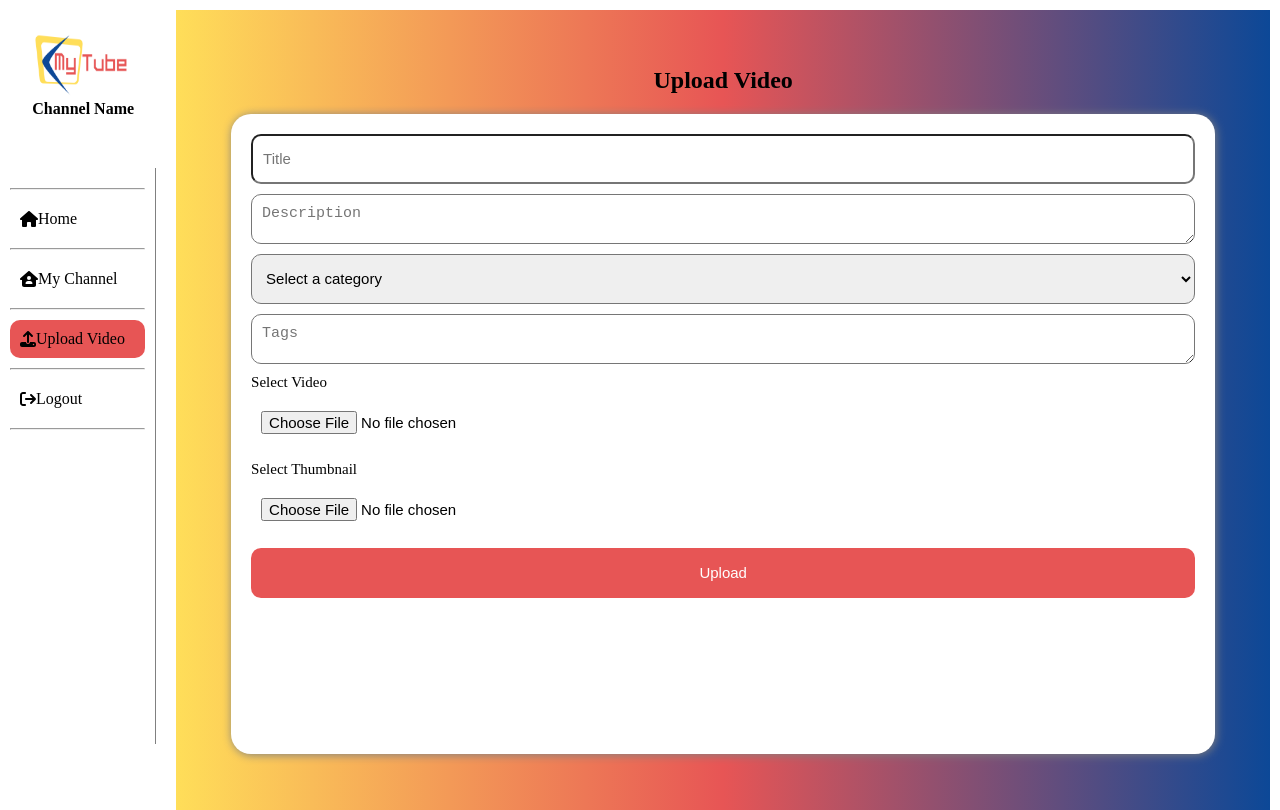
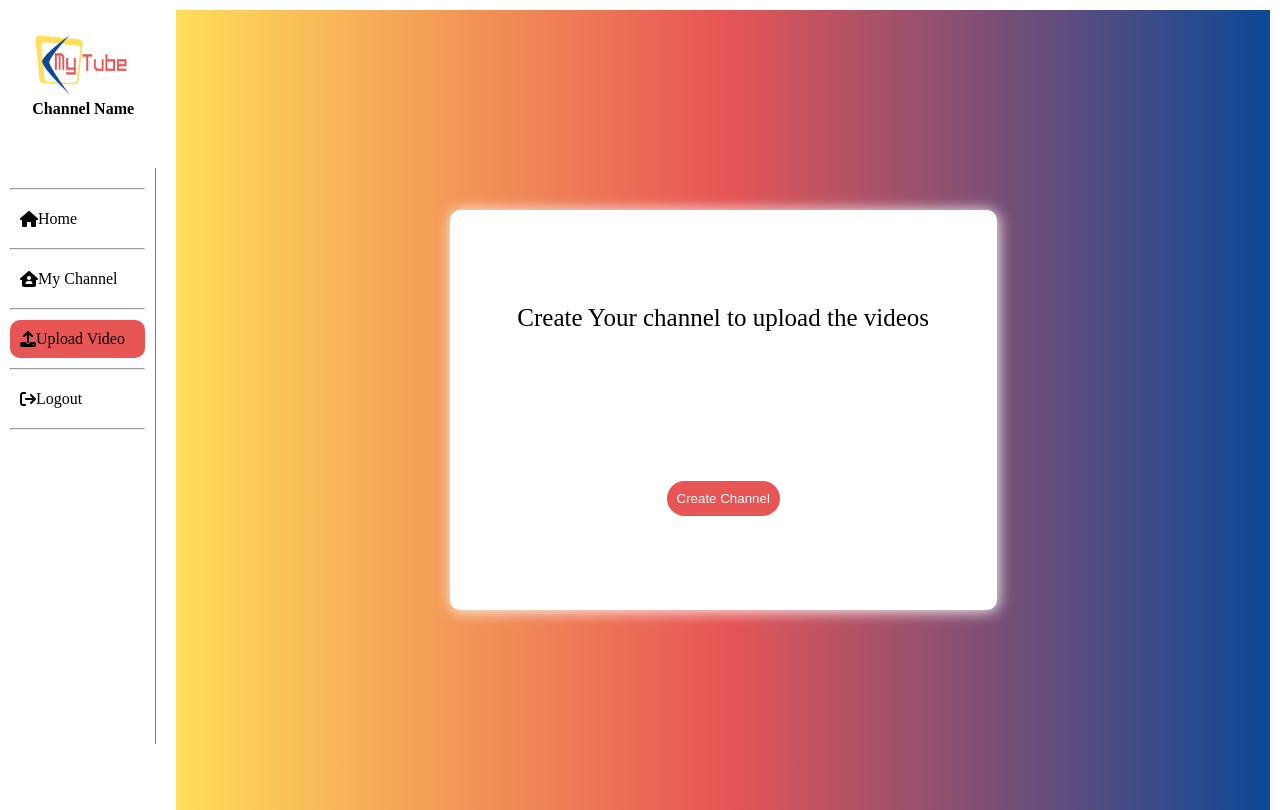
Before and after one commit to kunaal-v/MyTube, a React (Vite) app in the folder FrontEnd/: page /profile/uploadvideo in a window 1280 px wide. Built offline with nearby package versions, Linux system fonts and the light colour scheme; no server answers.

Commit message:
update upload video component

```diff
--- a/FrontEnd/src/App.css
+++ b/FrontEnd/src/App.css
@@ -555,3 +555,20 @@ li{list-style: none;}
   border-radius: 50%;
   border: 1px solid #e75555;
 }
+.UploadVideo_message_container{
+  width: 50%;
+  height: 50vh;
+  background-color: white;
+  border-radius: 10px;
+  box-shadow: 1px 1px 15px white;
+  padding: 20px;
+  display: flex;
+  flex-direction: column;
+  justify-content: space-around;
+
+}
+.UploadVideo_message{
+  display: flex;
+  justify-content: center;
+  font-size: 25px;
+}
--- a/FrontEnd/src/Components/MyVideos.jsx
+++ b/FrontEnd/src/Components/MyVideos.jsx
@@ -5,6 +5,25 @@ function MyVideos() {
 
     const [videos,setVideos]=useState([]);
     const [isLoading,setIsLoading]=useState(false)
+    const [isChannel,setIsChannel]=useState(false);
+    const [isSignIn,setIsSignIn]=useState(false)
+    useEffect(()=>
+    {
+        const accessToken=localStorage.getItem("accessToken");
+        axios.get("https://mytube-jjn3.onrender.com/user",{
+            headers: {
+                Authorization: `JWT ${accessToken}`,
+            }})
+        .then(res=>{
+            if(res.data.user)
+            {
+                setIsSignIn(true)
+            }
+            if(res.data.user?.channelName){
+                setIsChannel(true);
+            }
+        })
+    },[])
     useEffect(()=>{
         const accessToken=localStorage.getItem("accessToken");
         setIsLoading(true);
@@ -31,10 +50,15 @@ function MyVideos() {
     },[])
   return (
     <div className="MyVideos_Page">
-        <h1>{isLoading&&"Loading...."}</h1>
-       {videos.length!=0&&videos.map((video)=> {
+        {isChannel?<div>
+            <h1>{isLoading&&"Loading...."}</h1>
+            {videos.length!=0&&videos.map((video)=> {
         return <li key={video._id}><MyVideoPreview video={video}/></li>
        })}
+        </div>:
+       <div>
+        {isSignIn?"You don't have channel yet, please create your channel":"Please signIn to see your videos"}
+        </div>}
     </div>
   )
 }
--- a/FrontEnd/src/Components/UploadVideo.jsx
+++ b/FrontEnd/src/Components/UploadVideo.jsx
@@ -1,5 +1,6 @@
 import axios from "axios";
-import { useState } from "react"
+import { useState,useEffect } from "react"
+import { Link } from "react-router-dom";
 
 function UploadVideo() {
     const [title, setTitle] = useState("");
@@ -10,6 +11,21 @@ function UploadVideo() {
     const [thumbnail, setThumbnail] = useState(null);
     const [loading, setLoading] = useState(false);
     const [image, setImage] = useState("");
+
+    const [isChannel,setIsChannel]=useState(false);
+    useEffect(()=>
+    {
+        const accessToken=localStorage.getItem("accessToken");
+        axios.get("https://mytube-jjn3.onrender.com/user",{
+            headers: {
+                Authorization: `JWT ${accessToken}`,
+            }})
+        .then(res=>{
+            if(res.data.user?.channelName){
+                setIsChannel(true);
+            }
+        })
+    },[])
 
     function handleVideo(e) {
         const videoFile = e.target.files[0];
@@ -66,7 +82,7 @@ function UploadVideo() {
 
     return (
         <div className="UploadVideo_Page">
-            <h2>Upload Video</h2>
+            {isChannel?<div><h2>Upload Video</h2>
             <form onSubmit={handleUploadVideo} className="UploadVideo_form">
                 <input
                     type="text"
@@ -110,7 +126,16 @@ function UploadVideo() {
                 {image && <img src={image} alt="Thumbnail" className="ThumbnailPreview" />}
 
                 <button type="submit">{loading ? "Uploading..." : "Upload"}</button>
-            </form>
+            </form></div>
+            :
+            <div className="UploadVideo_message_container">
+                <div className="UploadVideo_message">
+                    Create Your channel to upload the videos
+                </div>
+                <div style={{display:"flex", justifyContent:"center"}} >
+                    <Link to="/CreateChannel"><button className="Subscribe_btn">Create Channel</button></Link>
+                </div>
+            </div>}
         </div>
     );
 }
--- a/FrontEnd/src/Components/VideoDetails.jsx
+++ b/FrontEnd/src/Components/VideoDetails.jsx
@@ -1,7 +1,7 @@
 import { useParams } from "react-router-dom";
 import { useState, useEffect,useMemo } from "react";
 import { FontAwesomeIcon } from '@fortawesome/react-fontawesome';
-import { faThumbsUp, faThumbsDown,faShare} from '@fortawesome/free-solid-svg-icons';
+import { faThumbsUp, faThumbsDown,faShare,faAnglesRight} from '@fortawesome/free-solid-svg-icons';
 import MyVideos from "./MyVideos";
 import axios from "axios";
 import Comment from "./Comment";
@@ -198,7 +198,12 @@ function VideoDetails() {
                 </div>
           </div>
           <div className="StaticSideVideoDetails">
-            <MyVideos/>
+            <div style={{backgroundColor:"#e75555", padding:"10px", color:"white"}}>
+                Your Videos<FontAwesomeIcon icon={faAnglesRight} />
+            </div>
+            <div>
+              <MyVideos/>
+            </div>
           </div>
         </div>
 
```
